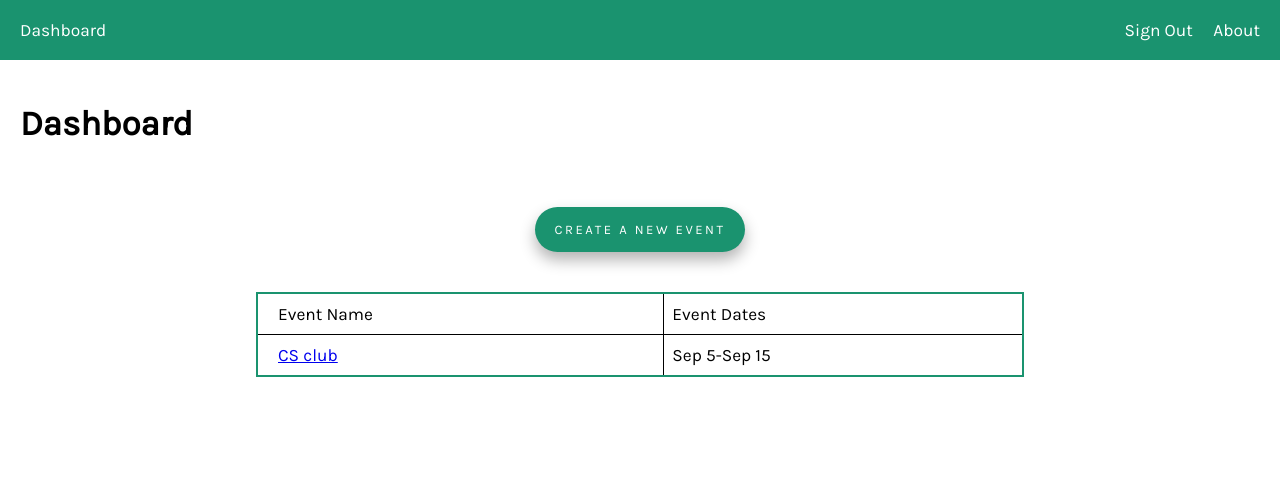
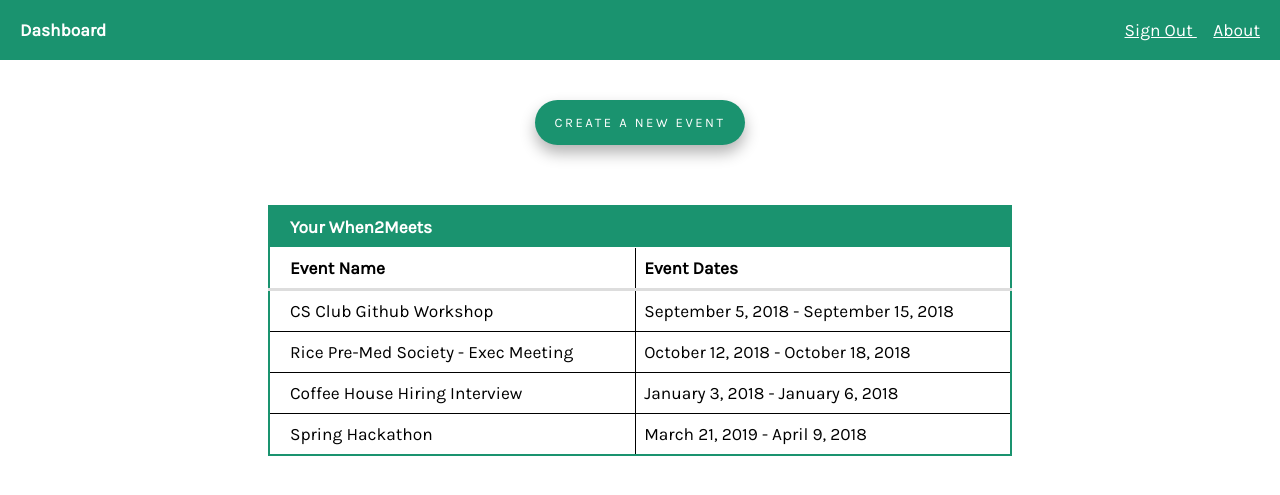
Before and after one commit to yoonaoh/hackrice8, a Python web app: template when2meet/templates/dashboard.html in a window 1280 px wide. Shown: the top 495 px of the page. Run offline with Jinja, Linux system fonts and the light colour scheme; the template is opened without the code that fills it, so the values that code supplies are empty.

Commit message:
moved html code to templates

```diff
--- a/when2meet/templates/dashboard.html
+++ b/when2meet/templates/dashboard.html
@@ -1,36 +1,63 @@
 <!DOCTYPE html>
 <html>
 <head>
-  <title> When2Meet </title>
+  <title> Dashboard </title>
+  <link rel="apple-touch-icon" sizes="180x180" href="/apple-touch-icon.png">
+  <link rel="icon" type="image/png" sizes="32x32" href="/favicon-32x32.png">
+  <link rel="icon" type="image/png" sizes="16x16" href="/favicon-16x16.png">
+  <link rel="manifest" href="/site.webmanifest">
+  <link rel="mask-icon" href="/safari-pinned-tab.svg" color="#5bbad5">
+  <meta name="msapplication-TileColor" content="#da532c">
+  <meta name="theme-color" content="#ffffff">
   <link href="https://fonts.googleapis.com/css?family=Karla" rel="stylesheet">
   <link rel="stylesheet" href="../css/dashboard.css">
 </head
 <header>
   <div style="background-color: #1A936F; color: white; padding: 20px;">
     <div id="space">
-      <span>Dashboard</span>
-      <span>Sign Out &nbsp; &nbsp; About</span>
+      <span><b>Dashboard</b></span>
+      <span><u>Sign Out </u>&nbsp; &nbsp; <u>About</u></span>
+      <!-- <p align="left";> Homepage <p align="right";> About </p></p> -->
     </div>
   </div>
 </header>
 <body>
-  <h1 style="padding: 20px"> Dashboard </h1>
+  <br>
   <br>
   <div class="wrap">
   <a href = "new_event.html"> <button class="btn">Create a New Event</button></a>
   </div>
   <br>
   <br>
-  <div class="wrap">
+  <div class="wrap" style="padding: 20px">
   <table>
+    <thead>
+      <tr>
+        <th colspan="2"><b>Your When2Meets<b></th>
+      </tr>
     <tr>
-      <th>Event Name </th>
-      <th>Event Dates </th>
+      <th><b>Event Name</b></th>
+      <th><b>Event Dates</b></th>
+    </tr>
+  </thead>
+    <tbody>
+    <tr>
+      <td>CS Club Github Workshop</td>
+      <td> September 5, 2018 - September 15, 2018</td>
     </tr>
     <tr>
-      <th> <a href="#";>CS club</a></th>
-      <th> Sep 5-Sep 15</th>
+      <td>Rice Pre-Med Society - Exec Meeting</td>
+      <td> October 12, 2018 - October 18, 2018</td>
     </tr>
+    <tr>
+      <td>Coffee House Hiring Interview</td>
+      <td> January 3, 2018 - January 6, 2018</td>
+    </tr>
+    <tr>
+      <td>Spring Hackathon</td>
+      <td> March 21, 2019 - April 9, 2018</td>
+    </tr>
+  </tbody>
   </table>
   </div>
 </body>
```
Also changed, not shown: when2meet/templates/new_event.html (+6 -3 lines).
